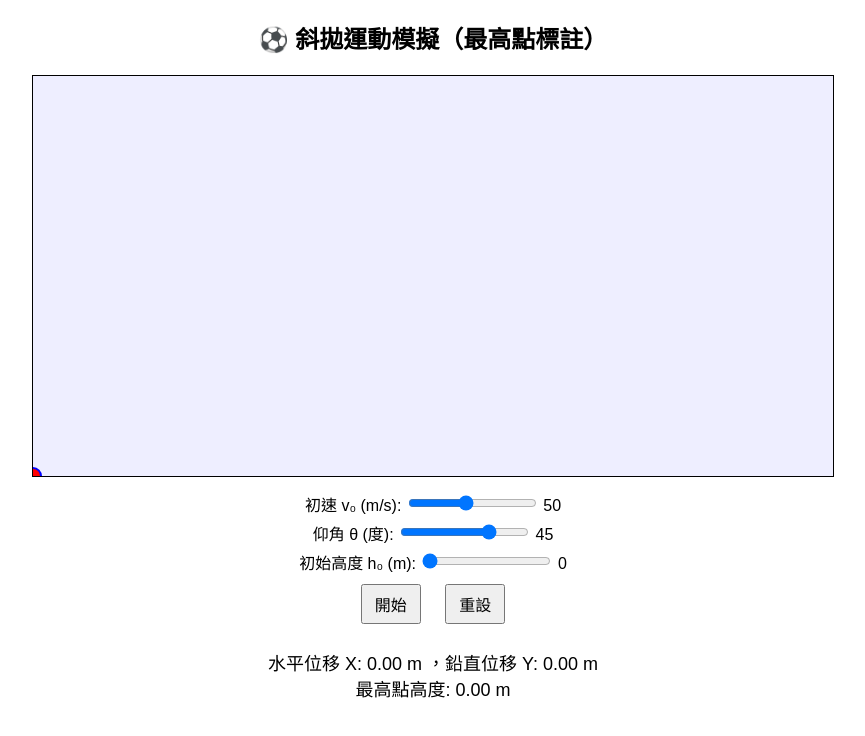
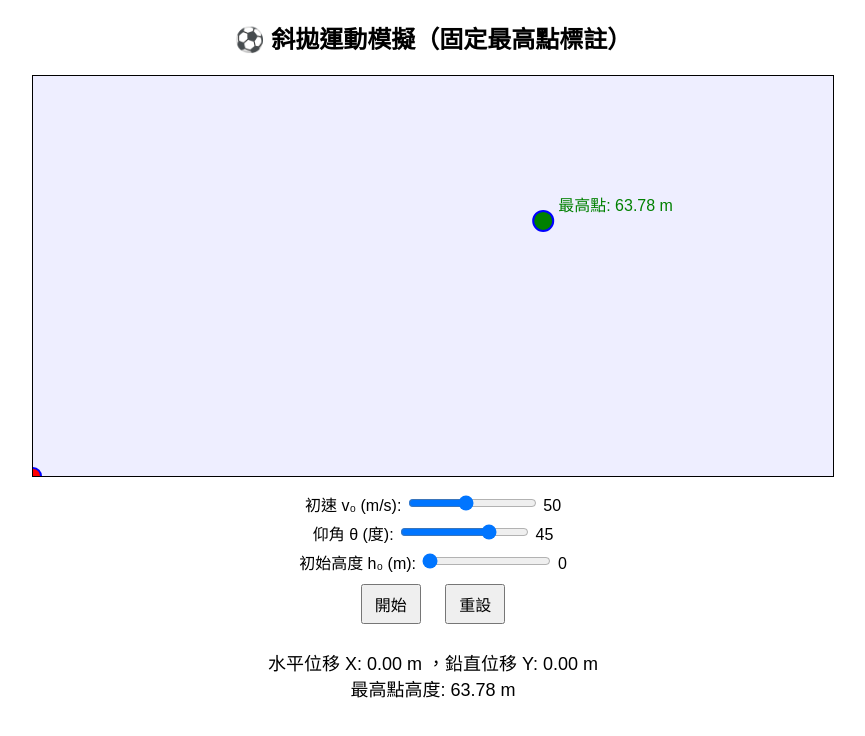
Before and after one commit to s311169/ball, a plain HTML site: page index.html in a window 1280 px wide. Shown: the whole page, without its empty margins (207-1072 px from the left). Drawn offline with Linux system fonts and the light colour scheme.

Commit message:
Update index.html

```diff
--- a/index.html
+++ b/index.html
@@ -2,7 +2,7 @@
 <html lang="zh-Hant">
 <head>
 <meta charset="UTF-8">
-<title>斜拋運動模擬（最高點標註）</title>
+<title>斜拋運動模擬（固定最高點）</title>
 <style>
 body { text-align: center; font-family: Arial, sans-serif; }
 canvas { border: 1px solid black; background: #eef; display: block; margin: 10px auto; }
@@ -13,7 +13,7 @@ button { margin: 10px; padding: 6px 12px; font-size: 16px; }
 </style>
 </head>
 <body>
-<h2>⚽ 斜拋運動模擬（最高點標註）</h2>
+<h2>⚽ 斜拋運動模擬（固定最高點標註）</h2>
 <canvas id="canvas" width="800" height="400"></canvas>
 
 <div class="controls">
@@ -60,7 +60,7 @@ let ball = {x:0, y:0, vx:0, vy:0, t:0};
 let animating = false;
 let trajectory = [];
 let highestY = 0;
-let highestPointDrawn = false; // 最高點是否標註過
+let highestPoint = {x:0, y:0}; // 固定最高點位置
 
 function updateLabels(){
   v0Val.textContent = v0Slider.value;
@@ -83,8 +83,12 @@ function resetBall(){
   ball.vy = v0 * Math.sin(theta);
   ball.t = 0;
   trajectory = [{x: ball.x, y: ball.y}];
-  highestY = ball.y;
-  highestPointDrawn = false;
+
+  // 計算最高點（固定）
+  highestY = h0 + (ball.vy**2)/(2*g);
+  let tMax = ball.vy/g;
+  let xMax = ball.vx * tMax;
+  highestPoint = {x: xMax, y: highestY};
 
   updateInfo();
   drawScene();
@@ -127,22 +131,17 @@ function drawScene(){
   ctx.fill();
   ctx.stroke();
 
-  // 如果最高點已到，標註
-  if(!highestPointDrawn && ball.vy - g*ball.t <= 0){
-    highestPointDrawn = true;
-    // 畫特殊顏色的球
+  // 固定最高點標註
+  let highX = highestPoint.x*scale - offsetX;
+  let highY = canvas.height - (highestPoint.y*scale - offsetY);
   ctx.beginPath();
-    let highX = ball.x*scale - offsetX;
-    let highY = canvas.height - (highestY*scale - offsetY);
   ctx.arc(highX, highY, 10, 0, 2*Math.PI);
   ctx.fillStyle = "green";
   ctx.fill();
   ctx.stroke();
-    // 標註高度
   ctx.fillStyle = "green";
   ctx.font = "16px Arial";
   ctx.fillText("最高點: " + highestY.toFixed(2) + " m", highX + 15, highY - 10);
-  }
 }
 
 function animate(){
@@ -153,8 +152,6 @@ function animate(){
   ball.y = h0 + ball.vy * ball.t - 0.5*g*ball.t*ball.t;
   if(ball.y<0) ball.y=0;
   trajectory.push({x: ball.x, y: ball.y});
-
-  if(ball.y > highestY) highestY = ball.y;
 
   updateInfo();
   drawScene();
```
Lines whose indentation alone changed are shown as unchanged.
